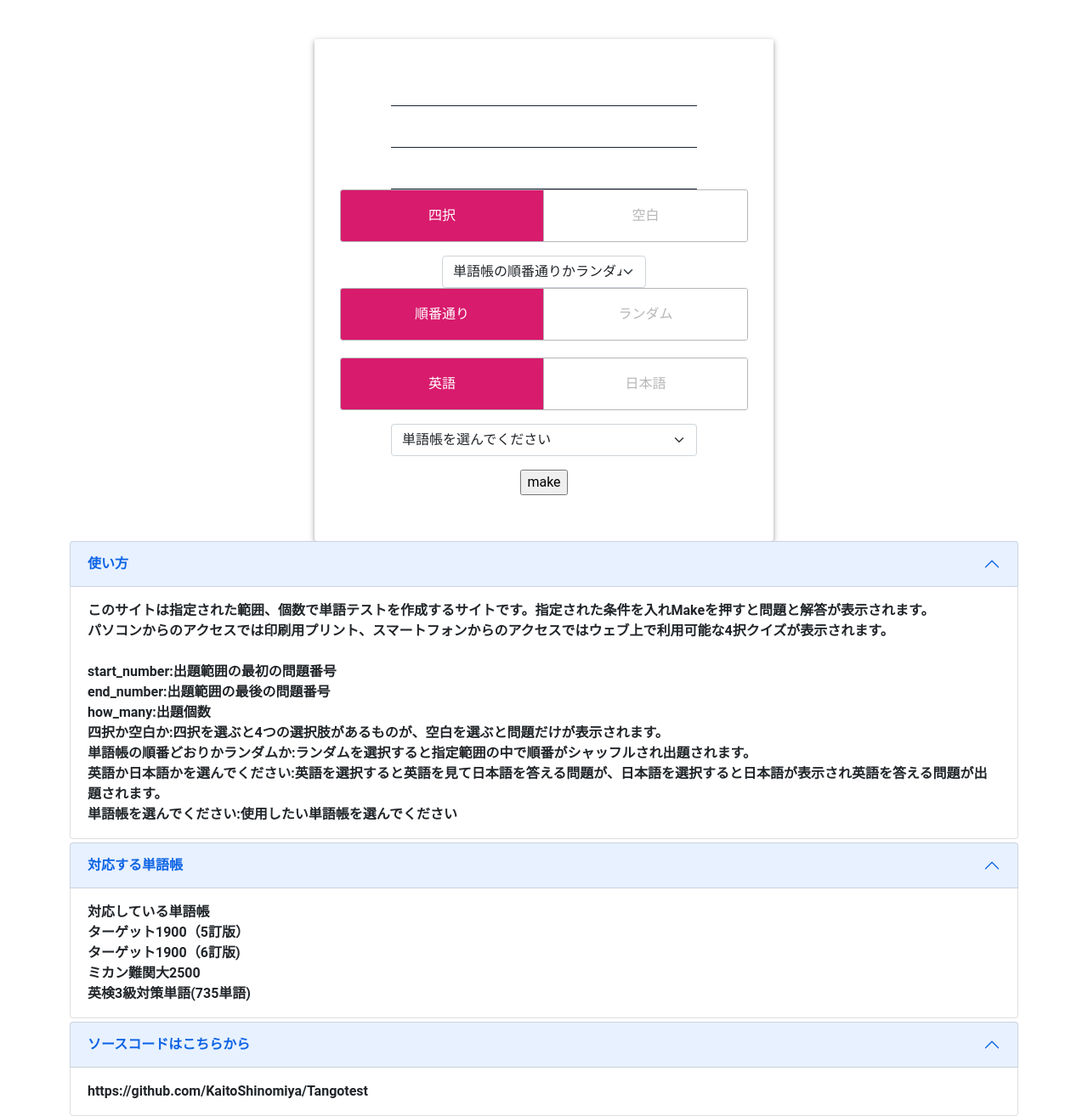
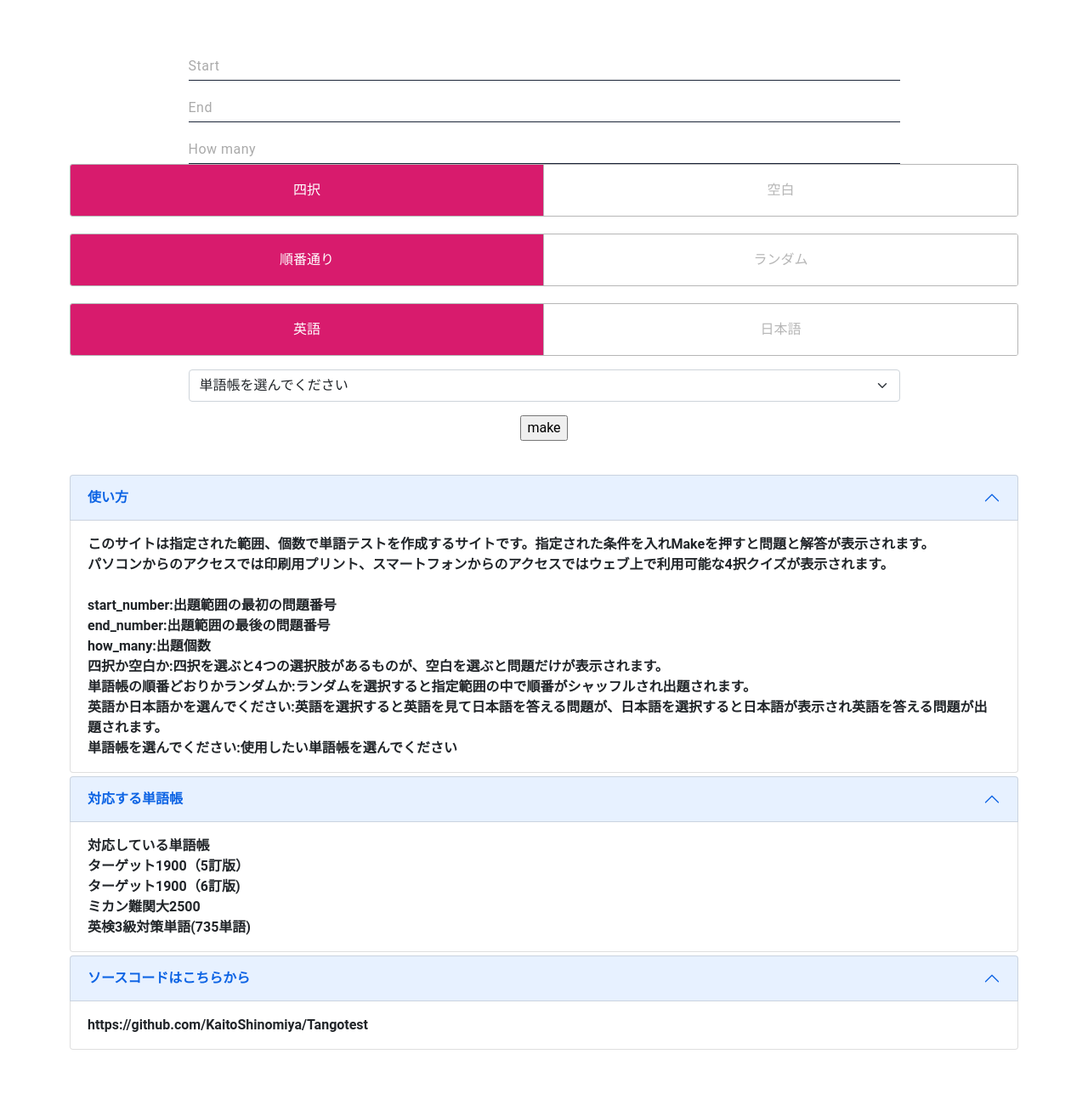
Before and after one commit to KaitoShinomiya/Tangotestmaker_sakura, a Flask app: page / in a window 1280 px wide. Shown: the whole page at 85% size. After the commit the page ends 1236 px from the top, so only its background shows below. Run offline with Flask 2, Linux system fonts and the light colour scheme; data that the repository does not hold is empty.

Commit message:
formは見た目の修正

```diff
--- a/static/css/start_page.css
+++ b/static/css/start_page.css
@@ -66,19 +66,7 @@ body {
   display: flex;
   padding: 30px;
 }
-form {
-  background: #fff;
-  width: 100%;
-  margin: auto;
-  padding: 30px;
-  min-width: 320px;
-  max-width: 540px;
-  box-shadow: 0 2px 10px 0 rgba(0,0,0,0.16), 0 2px 5px 0 rgba(0,0,0,0.26);
-  border-radius: 3px;
-}
-h1 {
-  color: #fff;
-}
+
 group + group {
   margin-top: 20px;
 }
--- a/templates/make_test.html
+++ b/templates/make_test.html
@@ -36,13 +36,6 @@
             <div><input type="radio" id="select_or_not" name="select_or_not" value=0 checked="checked"><label>四択</label></div>
             <div><input type="radio" id="select_or_not" name="select_or_not" value=1><label>空白</label></div>
         </group>
-        <div class="mt-3 d-flex justify-content-center">
-            <select id="sequence_or_random" name="sequence_or_random" size="1" class="form-select w-50 ">
-                <option selected value="-1">単語帳の順番通りかランダムか</option>
-                <option value=0>順番通り</option>
-                <option value=1>ランダム</option>
-            </select><br>
-        </div>
         <group class="inline-radio">
             <div><input type="radio" id="sequence_or_random" name="sequence_or_random" value=0 checked="checked"><label>順番通り</label></div>
             <div><input type="radio" id="sequence_or_random" name="sequence_or_random" value=1><label>ランダム</label></div>
```
